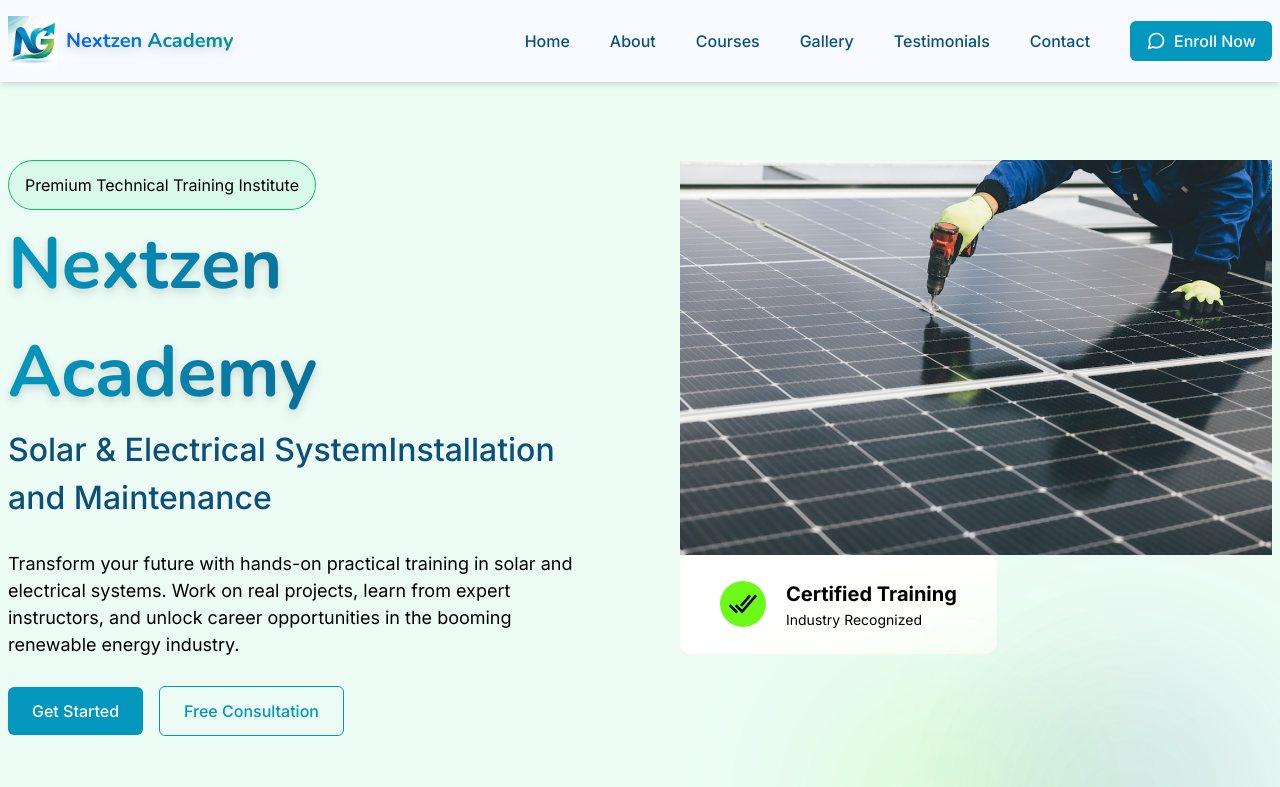
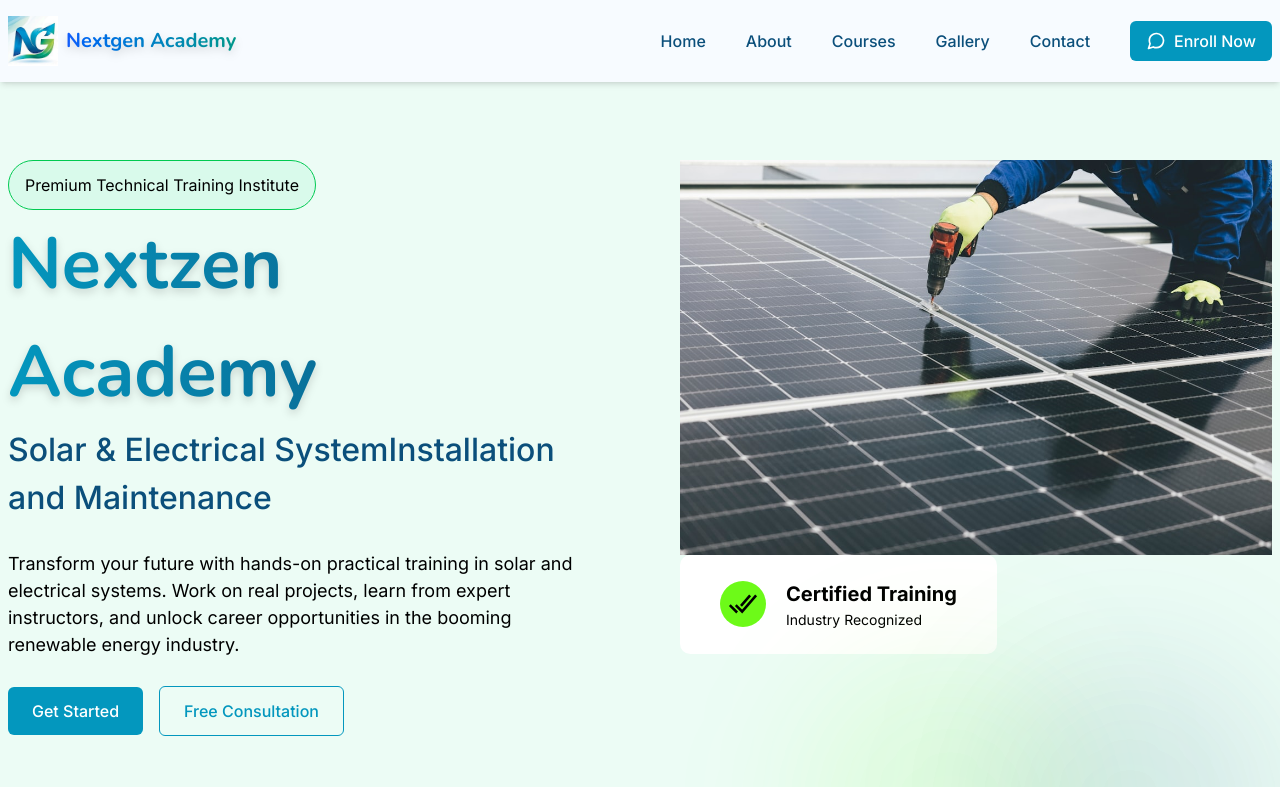
Before and after one commit to Dipokdas347250/Nextzen-Academy, a React (Vite) app: page / in a window 1280 px wide. Shown: the top 787 px of the page. Built offline with nearby package versions, Linux system fonts and the light colour scheme.

Commit message:
nav and footer fixed

```diff
--- a/src/common/Footer.jsx
+++ b/src/common/Footer.jsx
@@ -20,7 +20,7 @@ const Footer = () => {
           {/* Brand */}
           <div>
             <h2 className="text-3xl font-nunito font-bold">
-              Nextzen <span className="text-[#6DFA18]">Academy</span>
+              Nextgen <span className="text-[#6DFA18]">Academy</span>
             </h2>
 
             <p className="text-gray-300 mt-5 leading-7 font-inter">
--- a/src/common/Navber.jsx
+++ b/src/common/Navber.jsx
@@ -47,7 +47,7 @@ const Navber = () => {
                                 height={50}
                             />
                             <h2 className='text-lg md:text-xl font-bold font-nunito bg-linear-to-r from-blue-600 to-teal-600 bg-clip-text text-transparent drop-shadow-lg'>
-                                Nextzen Academy
+                                Nextgen Academy
                             </h2>
                         </div>
                     </Link>
--- a/src/data/navdata.js
+++ b/src/data/navdata.js
@@ -23,12 +23,7 @@ const Navberdata = {
             title: "Gallery",
             url: "/gallery"
         },
-        {
-            id: 5,
-            title: "Testimonials",
-            url: "/testimonials"
 
-        },
         {
             id: 6,
             title: "Contact",
```
